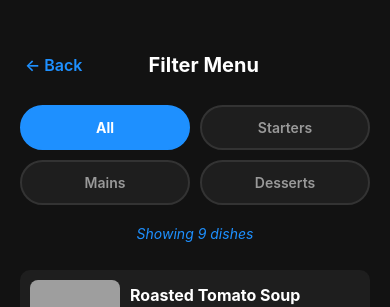
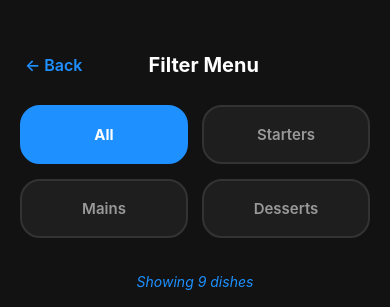
Before and after one commit to ST10479775-SiphesihleJali/Mast-POE, a React Native app: screen /Filter in a window 390 px wide. Shown: the top 307 px of the page. Built offline with nearby package versions, Linux system fonts and the light colour scheme; grey boxes are pictures that could not be loaded.

Commit message:
updated filter section on the filter screen

```diff
--- a/screens/FilterScreen.tsx
+++ b/screens/FilterScreen.tsx
@@ -47,7 +47,6 @@ export default function FilterScreen({ navigation, menuItems }: Props) {
 
     const filteredItems: MenuItem[] = [];
 
-    // Use for...in loop to iterate through menuItems
     for (const index in menuItems) {
       const item = menuItems[index];
       if (item.course === selectedCourse) {
@@ -60,7 +59,6 @@ export default function FilterScreen({ navigation, menuItems }: Props) {
 
   const filteredItems = getFilteredItems();
 
-  // Course filter buttons
   const courses: (CourseType | "All")[] = ["All", "Starters", "Mains", "Desserts"];
 
   return (
@@ -76,11 +74,13 @@ export default function FilterScreen({ navigation, menuItems }: Props) {
         >
           <Text style={styles.backButtonText}>← Back</Text>
         </TouchableOpacity>
+
         <Text style={styles.headerTitle}>Filter Menu</Text>
+
         <View style={styles.headerSpacer} />
       </View>
 
-      {/* Filter buttons */}
+      {/* Filter buttons (updated to 2-column layout) */}
       <View style={styles.filterContainer}>
         {courses.map((course) => (
           <TouchableOpacity
@@ -109,7 +109,8 @@ export default function FilterScreen({ navigation, menuItems }: Props) {
 
       {/* Display filtered count */}
       <Text style={styles.resultCount}>
-        Showing {filteredItems.length} {selectedCourse === "All" ? "dishes" : selectedCourse.toLowerCase()}
+        Showing {filteredItems.length}{" "}
+        {selectedCourse === "All" ? "dishes" : selectedCourse.toLowerCase()}
       </Text>
 
       {/* FlatList for filtered menu items */}
@@ -121,7 +122,7 @@ export default function FilterScreen({ navigation, menuItems }: Props) {
           <MenuItemCard
             item={item}
             index={index}
-            onDelete={() => {}} // Read-only view, no delete on filter screen
+            onDelete={() => {}}
           />
         )}
         ListEmptyComponent={
@@ -170,8 +171,10 @@ const styles = StyleSheet.create({
     textAlign: "center",
   },
   headerSpacer: {
-    width: 50, // Balance the back button width
+    width: 50,
   },
+
+  /* UPDATED FILTER LAYOUT – TWO COLUMN GRID */
   filterContainer: {
     flexDirection: "row",
     flexWrap: "wrap",
@@ -179,32 +182,35 @@ const styles = StyleSheet.create({
     marginHorizontal: 20,
     marginTop: 10,
     marginBottom: 20,
-    gap: 10,
   },
+
   filterButton: {
-    flex: 1,
-    minWidth: "45%",
+    width: "48%",
     backgroundColor: "#1E1E1E",
-    paddingVertical: 12,
-    paddingHorizontal: 15,
-    borderRadius: 25,
+    paddingVertical: 18,
+    borderRadius: 20,
     borderWidth: 2,
     borderColor: "#333",
     alignItems: "center",
+    marginBottom: 15,
   },
+
   filterButtonActive: {
     backgroundColor: "#1E90FF",
     borderColor: "#1E90FF",
   },
+
   filterButtonText: {
     color: "#999",
-    fontSize: 14,
+    fontSize: 15,
     fontWeight: "600",
   },
+
   filterButtonTextActive: {
     color: "#fff",
-    fontWeight: "bold",
+    fontWeight: "700",
   },
+
   resultCount: {
     color: "#1E90FF",
     textAlign: "center",
```
